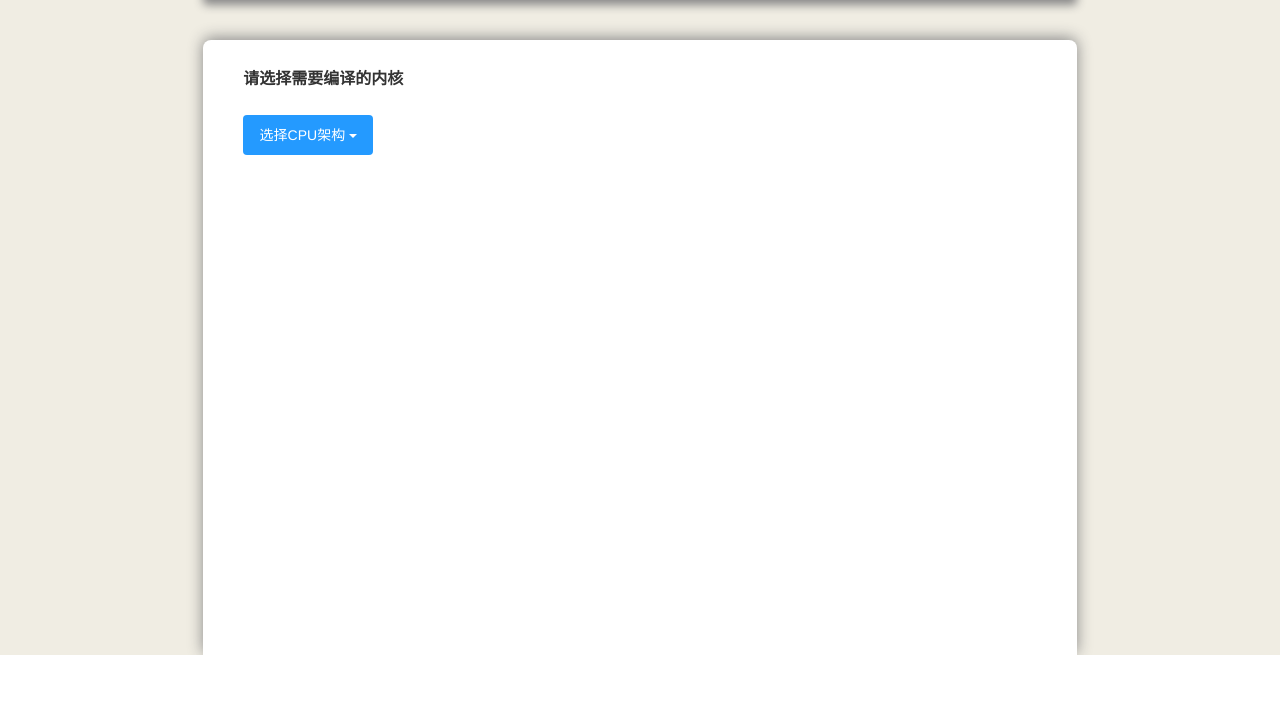
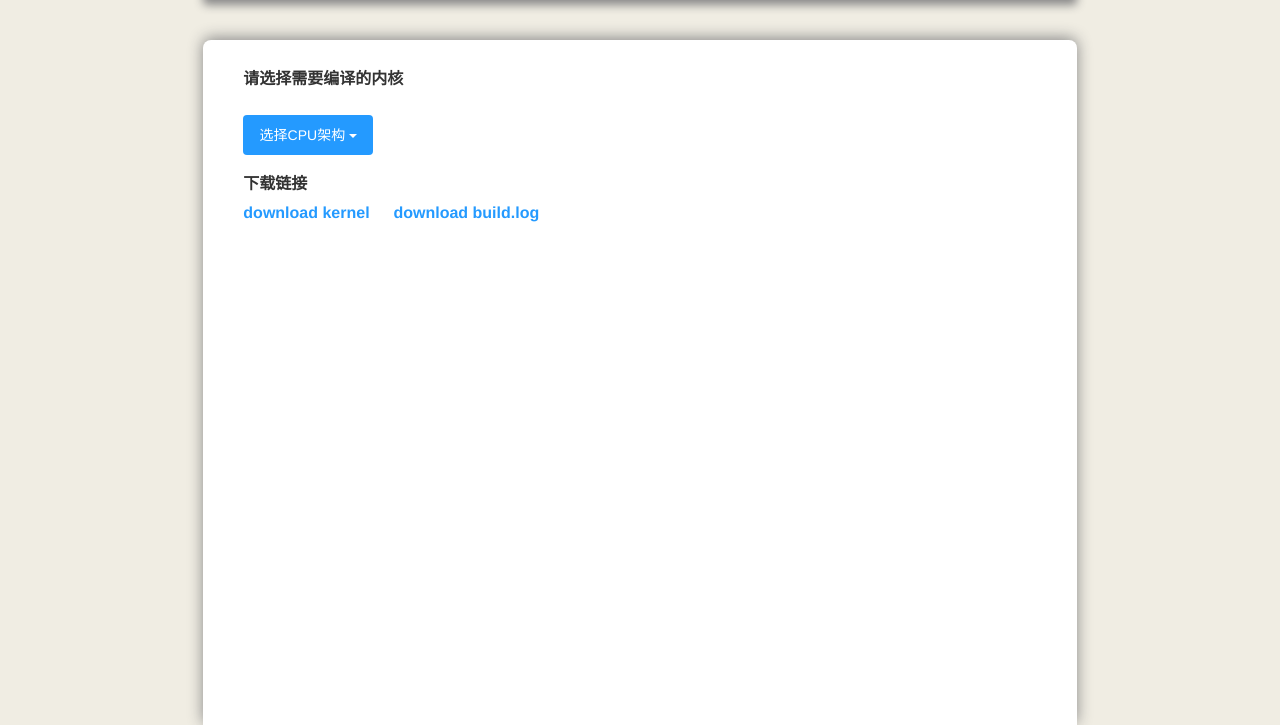
Before and after one commit to binbinz-create/kernelProjectPy, a Django app: page /kernel/index in a window 1280 px wide. Shown: the part 158-883 px from the top of the page. Before the commit the page ends 813 px from the top, so only its background shows below. Run offline with Django 3.2, Linux system fonts and the light colour scheme; some libraries are stand-ins or nearby versions.

Commit message:
加上下载链接，可以下载build.log日志文件

```diff
--- a/kernel/compilekernel/templates/compilekernel/index.html
+++ b/kernel/compilekernel/templates/compilekernel/index.html
@@ -81,10 +81,17 @@
             </div>
 
             <!--日志信息-->
-            <div id="log_message" style=" display: none; margin-top: 20px; margin-left: 18px;">
+            <div id="log_message" style=" display: none; margin-top: 20px; margin-left: 25px;">
                 <h1 class="h1_title">日志信息如下所示</h1>
                 <textarea id="my" rows="15" cols="100" style="background-color: #efefef; border-radius: 5px;" >
                 </textarea>
+            </div>
+
+            <div id="download_file" style="margin-top: 20px; margin-left: 25px;">
+                <h1 class="h1_title">下载链接</h1>
+                <!--下载-->
+                <a href="download_log" style="color: #249aff; font-size: 16px; font-weight: bold; margin-top: 10px;">download kernel</a>
+                <a href="download_log" style="color: #249aff; font-size: 16px; font-weight: bold; margin-top: 10px; margin-left: 20px;">download build.log</a>
             </div>
 
         </div>
@@ -232,7 +239,6 @@ $(document).ready(function(){
         //定时拉取日志
         var timer = setInterval(function(){
             var obj = document.getElementById("my");
-            obj.scrollTop = obj.scrollHeight
             $.ajax({
             url:"pulllog",
             data:{"nu":nu},
@@ -240,6 +246,7 @@ $(document).ready(function(){
             dataType:"json",
             success:function(data){
                 $.each(data.log,function(infoIndex,info){
+                    obj.scrollTop = obj.scrollHeight
                     $("#log_message textarea").append(info+"\n");
                 });
                 nu = data.nu;
--- a/kernel/compilekernel/urls.py
+++ b/kernel/compilekernel/urls.py
@@ -6,5 +6,7 @@ urlpatterns=[
     path("index",compilekernel.views.to_index),
     path("filelist",compilekernel.views.file_list),
     path("compile",compilekernel.views.start_compile),
-    path("pulllog",compilekernel.views.pull_log)
+    path("pulllog",compilekernel.views.pull_log),
+    path("download_log",compilekernel.views.download_log)
+
 ]
--- a/kernel/compilekernel/views.py
+++ b/kernel/compilekernel/views.py
@@ -40,3 +40,10 @@ def pull_log(request):
     nu = l[-1].split(' ')[0]
     log = l[:-1]
     return JsonResponse({"log":log,"nu":int(nu)+1})
+
+def download_log(request):
+    file=open(exec("cd ~ ; pwd")[0]+"/klinux/build.log","rb")
+    response =  HttpResponse(file)
+    response["Content-Type"] = 'application/octet-stream'
+    response["Content-Disposition"] = 'attachment;filename="build.log"'
+    return response
```
Also changed, not shown: kernel/compilekernel/tests.py (+15 -2 lines), kernel/compilekernel/utils.py (line endings or trailing spaces).
